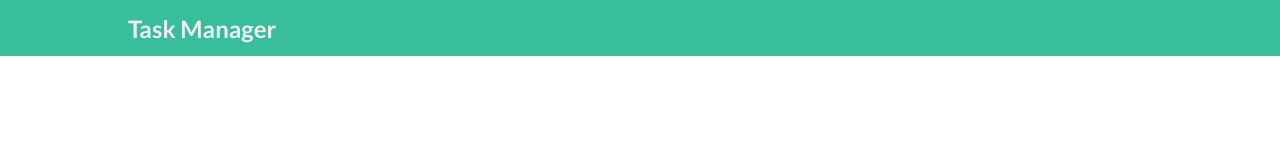
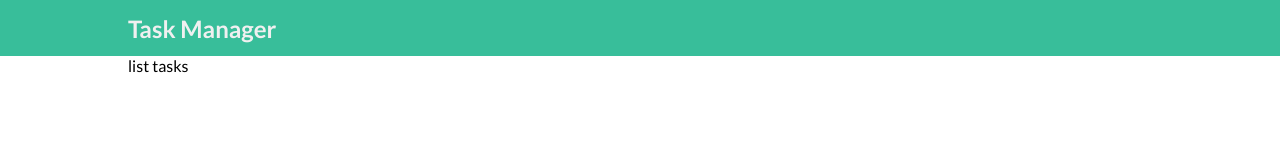
Before and after one commit to GabrielNonnemacher/task-manager, an Angular app: page /tasks/list in a window 1280 px wide. Before the commit this address led to /. Shown: the top 160 px of the page. Built offline with nearby package versions, Linux system fonts and the light colour scheme.

Commit message:
Task #4 - criando e ajustando rotas para a ListTasksComponent

```diff
--- a/src/app/app-routing.module.ts
+++ b/src/app/app-routing.module.ts
@@ -1,7 +1,15 @@
 import { NgModule } from '@angular/core';
 import { RouterModule, Routes } from '@angular/router';
+import { TaskRoutes } from './modules/tasks/tasks-routing.module';
 
-const routes: Routes = [];
+const routes: Routes = [
+  {
+    path: '',
+    redirectTo: '/tasks/list',
+    pathMatch: 'full'
+  },
+  ...TaskRoutes
+];
 
 @NgModule({
   imports: [RouterModule.forRoot(routes)],
--- a/src/app/components/list-tasks/list-tasks.component.html
+++ b/src/app/components/list-tasks/list-tasks.component.html
@@ -0,0 +1 @@
+<div>list tasks</div>
--- /dev/null
+++ b/src/app/modules/tasks/tasks-routing.module.ts
@@ -0,0 +1,13 @@
+import { Routes } from "@angular/router";
+import { ListTasksComponent } from "src/app/components/list-tasks/list-tasks.component";
+
+export const TaskRoutes: Routes = [
+    {
+        path: 'tasks',
+        redirectTo: 'tasks/list'
+    },
+    {
+        path: 'tasks/list',
+        component: ListTasksComponent
+    }
+];
```
